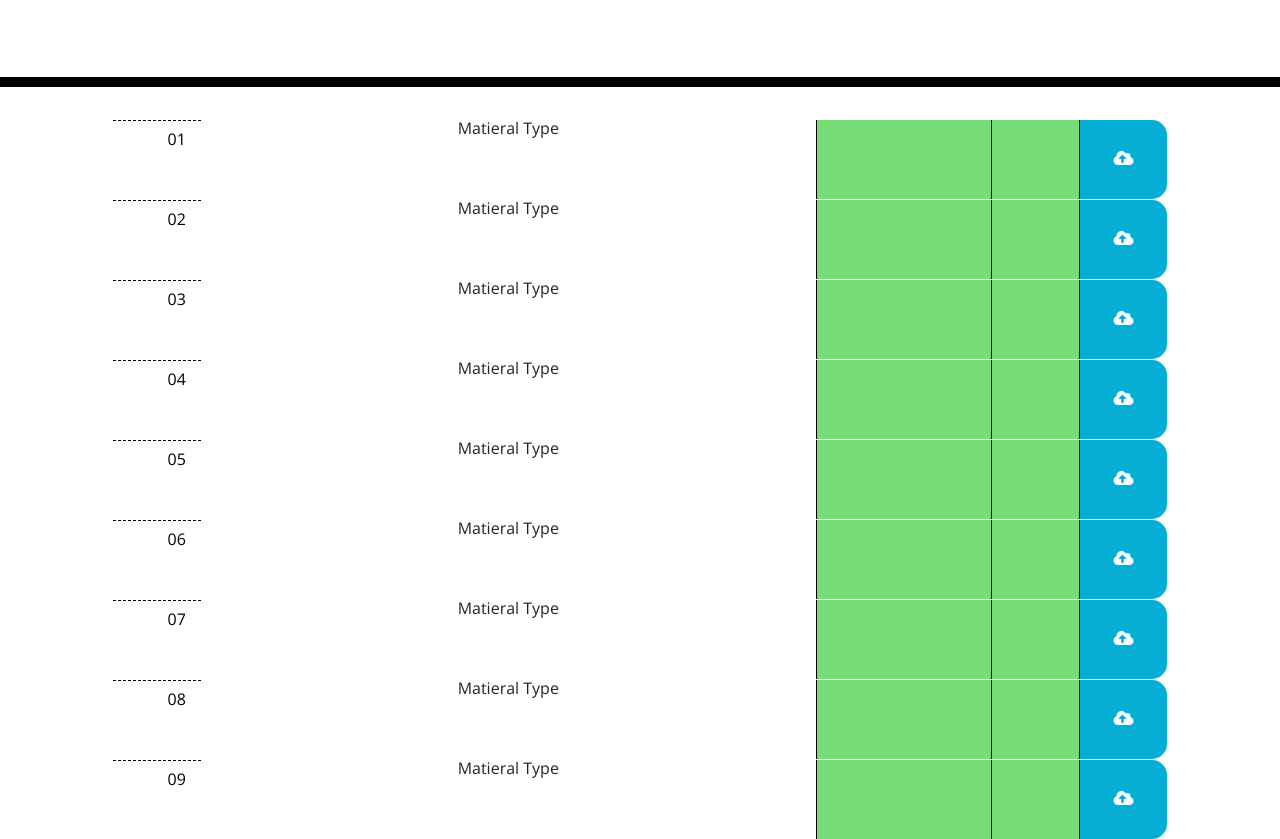
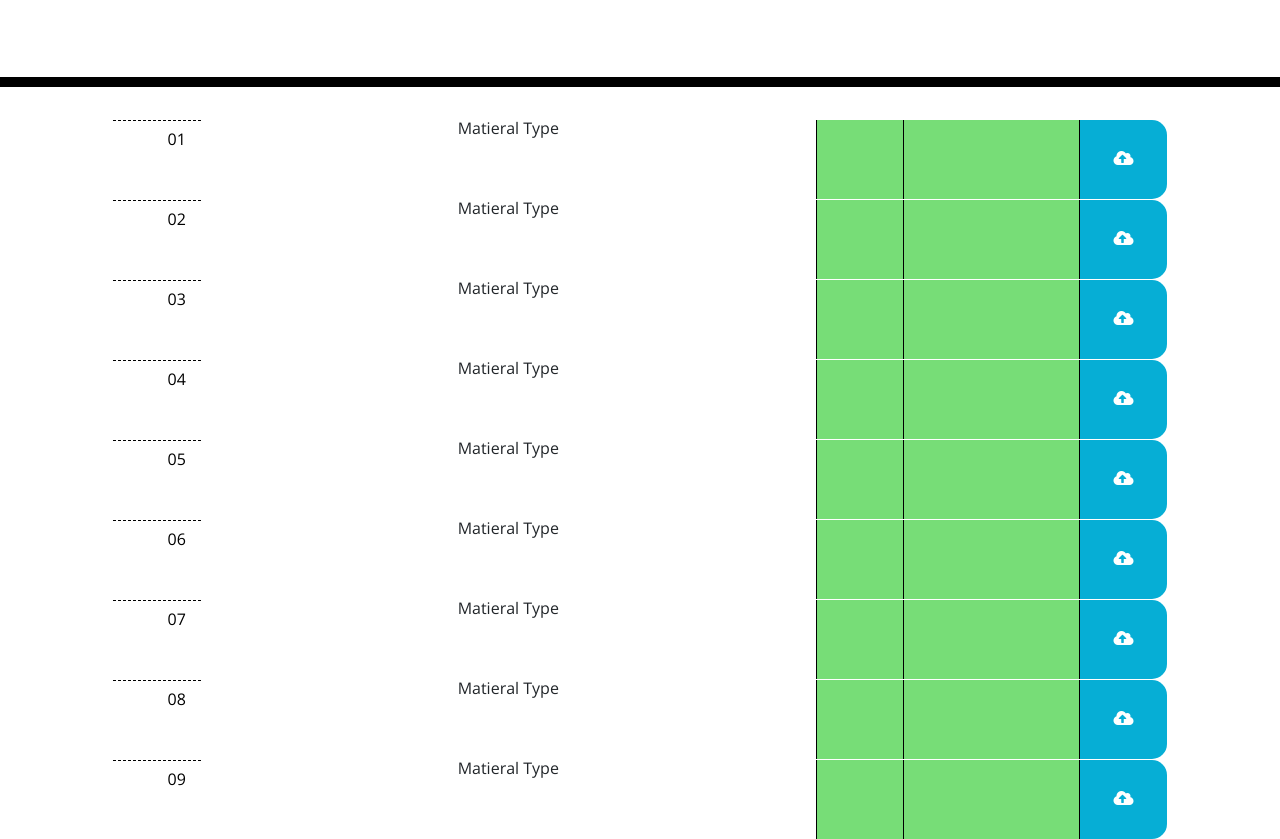
Before and after one commit to EsotericZ/materialRack, a plain HTML site: page index.html in a window 1280 px wide. Shown: the part 181-1020 px from the top of the page. Drawn offline with nearby package versions, Linux system fonts and the light colour scheme.

Commit message:
updated html

```diff
--- a/index.html
+++ b/index.html
@@ -33,72 +33,72 @@
       <div class="row time-block">
         <div class="col-1 hour">01</div>
         <div class="col-7">Matieral Type</div>
+        <textarea id="9" class="col-1 future"></textarea>
         <textarea id="9" class="col-2 future"></textarea>
-        <textarea id="9" class="col-1 future"></textarea>
         <div id="btn9" class="col-1 saveBtn"><i class="fas fa-cloud-upload-alt"></i></div>
       </div>
 
       <div class="row time-block">
         <div class="col-1 hour">02</div>
         <div class="col-7">Matieral Type</div>
-        <textarea id="10" class="col-2 future"></textarea>
-        <textarea id="9" class="col-1 future"></textarea>
+        <textarea id="10" class="col-1 future"></textarea>
+        <textarea id="9" class="col-2 future"></textarea>
         <div class="col-1 saveBtn"><i class="fas fa-cloud-upload-alt"></i></div>
       </div>
 
       <div class="row time-block">
         <div class="col-1 hour">03</div>
         <div class="col-7">Matieral Type</div>
-        <textarea id="11" class="col-2 future"></textarea>
-        <textarea id="9" class="col-1 future"></textarea>
+        <textarea id="11" class="col-1 future"></textarea>
+        <textarea id="9" class="col-2 future"></textarea>
         <div class="col-1 saveBtn"><i class="fas fa-cloud-upload-alt"></i></div>
       </div>
 
       <div class="row time-block">
         <div class="col-1 hour">04</div>
         <div class="col-7">Matieral Type</div>
-        <textarea id="12" class="col-2 future"></textarea>
-        <textarea id="9" class="col-1 future"></textarea>
+        <textarea id="12" class="col-1 future"></textarea>
+        <textarea id="9" class="col-2 future"></textarea>
         <div class="col-1 saveBtn"><i class="fas fa-cloud-upload-alt"></i></div>
       </div>
 
       <div class="row time-block">
         <div class="col-1 hour">05</div>
         <div class="col-7">Matieral Type</div>
-        <textarea id="13" class="col-2 future"></textarea>
-        <textarea id="9" class="col-1 future"></textarea>
+        <textarea id="13" class="col-1 future"></textarea>
+        <textarea id="9" class="col-2 future"></textarea>
         <div class="col-1 saveBtn"><i class="fas fa-cloud-upload-alt"></i></div>
       </div>
 
       <div class="row time-block">
         <div class="col-1 hour">06</div>
         <div class="col-7">Matieral Type</div>
-        <textarea id="14" class="col-2 future"></textarea>
-        <textarea id="9" class="col-1 future"></textarea>
+        <textarea id="14" class="col-1 future"></textarea>
+        <textarea id="9" class="col-2 future"></textarea>
         <div class="col-1 saveBtn"><i class="fas fa-cloud-upload-alt"></i></div>
       </div>
 
       <div class="row time-block">
         <div class="col-1 hour">07</div>
         <div class="col-7">Matieral Type</div>
-        <textarea id="15" class="col-2 future"></textarea>
-        <textarea id="9" class="col-1 future"></textarea>
+        <textarea id="15" class="col-1 future"></textarea>
+        <textarea id="9" class="col-2 future"></textarea>
         <div class="col-1 saveBtn"><i class="fas fa-cloud-upload-alt"></i></div>
       </div>
 
       <div class="row time-block">
         <div class="col-1 hour">08</div>
         <div class="col-7">Matieral Type</div>
-        <textarea id="16" class="col-2 future"></textarea>
-        <textarea id="9" class="col-1 future"></textarea>
+        <textarea id="16" class="col-1 future"></textarea>
+        <textarea id="9" class="col-2 future"></textarea>
         <div class="col-1 saveBtn"><i class="fas fa-cloud-upload-alt"></i></div>
       </div>
 
       <div class="row time-block">
         <div class="col-1 hour">09</div>
         <div class="col-7">Matieral Type</div>
-        <textarea id="17" class="col-2 future"></textarea>
-        <textarea id="9" class="col-1 future"></textarea>
+        <textarea id="17" class="col-1 future"></textarea>
+        <textarea id="9" class="col-2 future"></textarea>
         <div class="col-1 saveBtn"><i class="fas fa-cloud-upload-alt"></i></div>
       </div>
 
```
